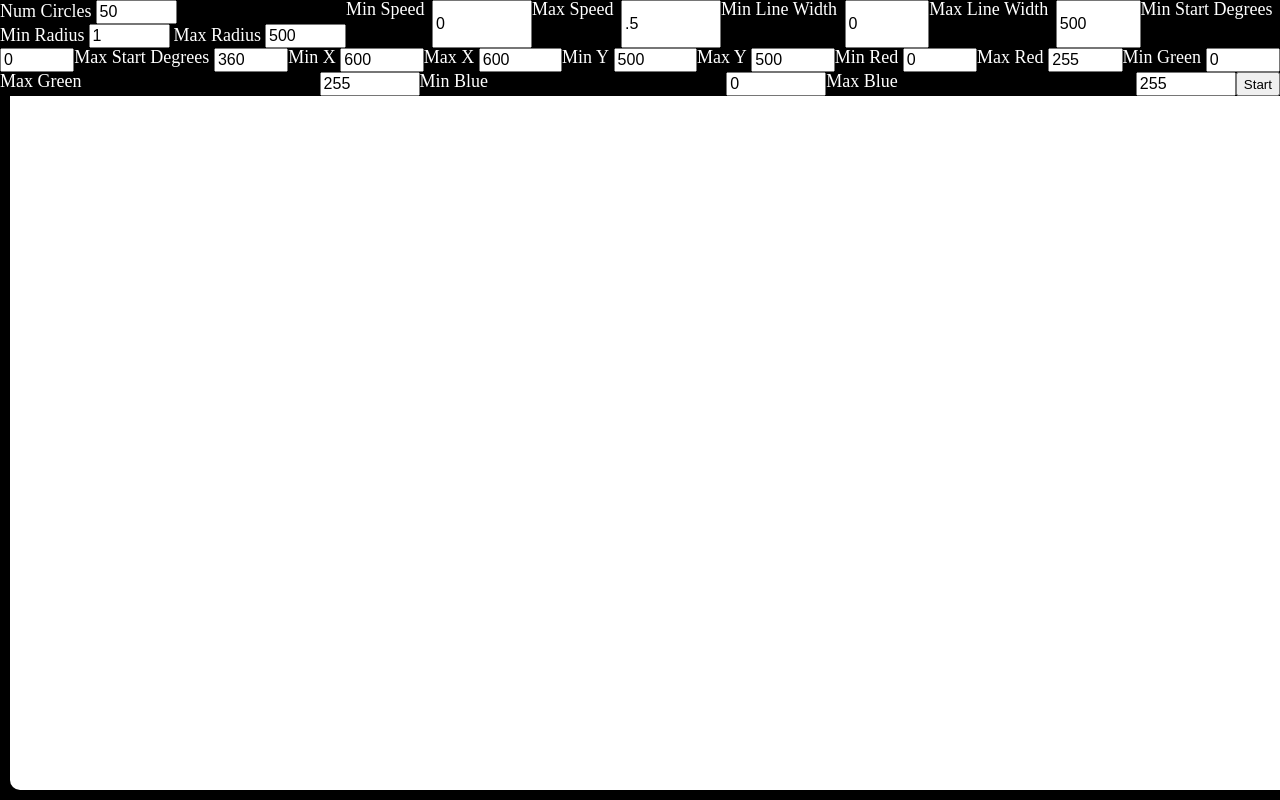
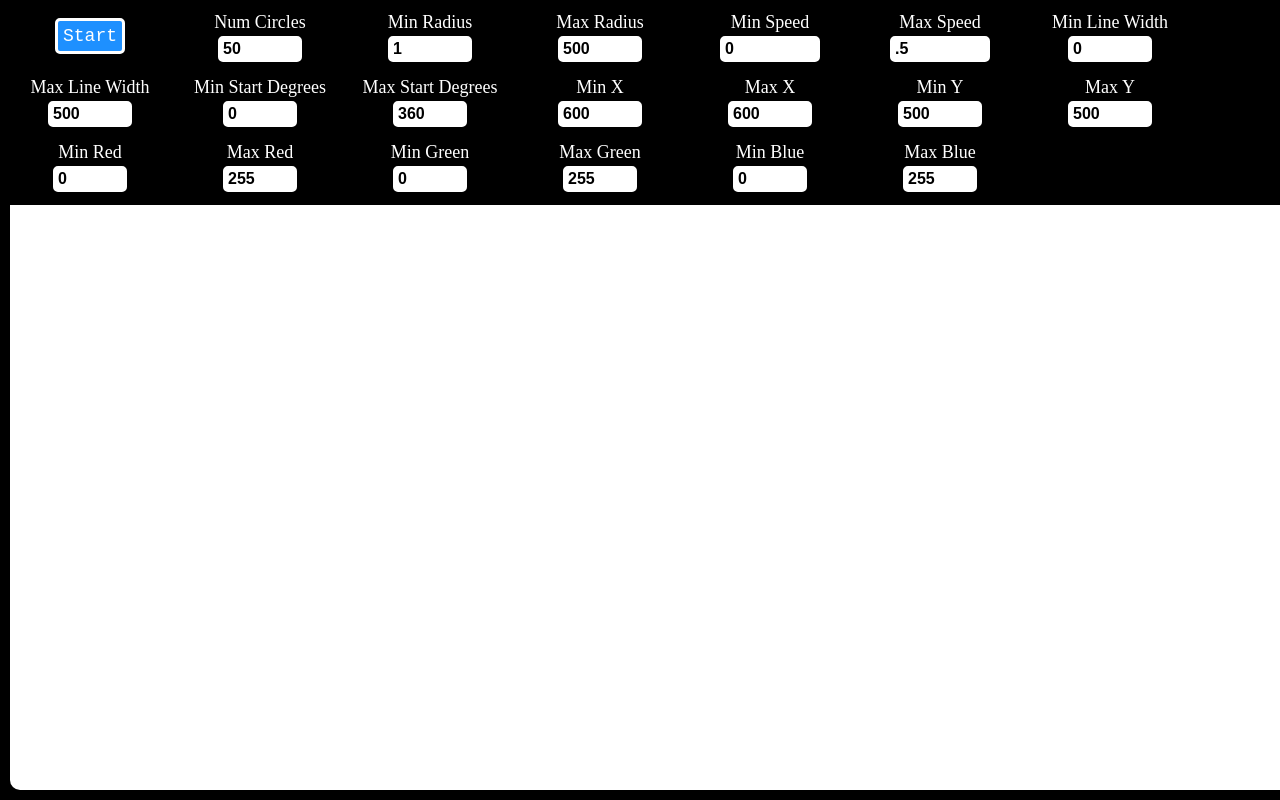
Before and after one commit to bix6/circles, a plain HTML site: page index.html in a window 1280 px wide. Shown: the top 800 px of the page. Drawn offline with Linux system fonts and the light colour scheme.

Commit message:
style controls and enable hiding

```diff
--- a/css/index.css
+++ b/css/index.css
@@ -11,33 +11,75 @@ html {
     width: 100vw;
     height: 100vh;
     display: flex;
-
     background-color: black;
 }
 
 form {
     color: white;
+    background-color: black;
     font-size: 1.6rem;
     position: fixed;
-    background-color: black;
+    top: 0;
+    left: 0;
+}
+
+ul {
     display: flex;
+    flex-direction: row;
     flex-wrap: wrap;
+    padding: .5rem;
+}
+
+li {
+    border-radius: 5px;
+    margin: 0rem;
+    padding: .8rem;
+    min-width: 170px;
 }
 
 label {
     font-family: serif;
     font-size: 1.8rem;
-    flex: 2 2 auto;
+    color: white;
+    display: block;
+    min-width: 150px;
+    text-align: center;
+    margin-bottom: .5rem;
+
 }
 
 input {
     font-size: 1.6rem;
-    flex: 1 1 auto;
+    font-weight: 600;
     max-width: 100px;
+    border: 3px solid white;
+    border-radius: 5px;
+    background-color: white;
+    color: black;
+    margin: 0 auto;
+    display: block;
 }
 
 button {
+    font-family: monospace;
+    font-size: 1.8rem;
+    color: white;
+    background-color: dodgerblue;
+    border: 3px solid white;
+    border-radius: 5px;
+    padding: .5rem;
+    display: block;
+    margin: .5rem auto;
+}
 
+#show-controls {
+    position: fixed;
+    top: 1rem;
+    left: 1rem;
+}
+
+.hidden {
+    display: none;
 }
 
 #canvas {
--- a/index.html
+++ b/index.html
@@ -11,62 +11,90 @@
 </head>
 <body>
 	<div class="container">
-        <form>
+        <button id="show-controls" onClick="showControls()">Show Controls</button>
+
+        <form id="controls">
             <ul>
+                <li>
+                    <button type="submit" onClick="init()">Start</button>
+                </li>
                 <li>
                     <label for="numCircles">Num Circles</label>
                     <input type="number" id="numCircles" name="numCircles" min="1" max="5000" value="50" />
                 </li>
-
                 <li>
                     <label for="minRadius">Min Radius</label>
                     <input type="number" id="minRadius" name="minRadius" min="1" max="5000" value="1" />
+                </li>
+                <li>
                     <label for="maxRadius">Max Radius</label>
                     <input type="number" id="maxRadius" name="maxRadius" min="1" max="5000" value="500" />
                 </li>
-            </ul>
-
+                <li>
                     <label for="minSpeed">Min Speed</label>
                     <input type="number" id="minSpeed" name="minSpeed" min="0" max="100" value="0" step=".01"/>
+                </li>
+                <li>
                     <label for="maxSpeed">Max Speed</label>
                     <input type="number" id="maxSpeed" name="maxSpeed" min="0" max="100" value=".5" step=".01" />
-
+                </li>
+                <li>
                     <label for="minLineWidth">Min Line Width</label>
                     <input type="number" id="minLineWidth" name="minLineWidth" min="0" max="5000" value="0" />
+                </li>
+                <li>
                     <label for="maxLineWidth">Max Line Width</label>
                     <input type="number" id="maxLineWidth" name="maxLineWidth" min="0" max="5000" value="500" />
-
+                </li>
+                <li>
                     <label for="minDegrees">Min Start Degrees</label>
                     <input type="number" id="minDegrees" name="minDegrees" min="0" max="360" value="0" />
+                </li>
+                <li>
                     <label for="maxDegrees">Max Start Degrees</label>
                     <input type="number" id="maxDegrees" name="maxDegrees" min="0" max="360" value="360" />
-
+                </li>
+                <li>
                     <label for="minX">Min X</label>
                     <input type="number" id="minX" name="minX" min="0" max="5000" value="600" />
+                </li>
+                <li>
                     <label for="maxX">Max X</label>
                     <input type="number" id="maxX" name="maxX" min="0" max="5000" value="600" />
-
+                </li>
+                <li>
                     <label for="minY">Min Y</label>
                     <input type="number" id="minY" name="minY" min="0" max="5000" value="500" />
+                </li>
+                <li>
                     <label for="maxY">Max Y</label>
                     <input type="number" id="maxY" name="maxY" min="0" max="5000" value="500" />
-
+                </li>
+                <li>
                     <label for="minRed">Min Red</label>
                     <input type="number" id="minRed" name="minRed" min="0" max="255" value="0" />
+                </li>
+                <li>
                     <label for="maxRed">Max Red</label>
                     <input type="number" id="maxRed" name="maxRed" min="0" max="255" value="255" />
-
+                </li>
+                <li>
                     <label for="minGreen">Min Green</label>
                     <input type="number" id="minGreen" name="minGreen" min="0" max="255" value="0" />
+                </li>
+                <li>
                     <label for="maxGreen">Max Green</label>
                     <input type="number" id="maxGreen" name="maxGreen" min="0" max="255" value="255" />
-
+                </li>
+                <li>
                     <label for="minBlue">Min Blue</label>
                     <input type="number" id="minBlue" name="minBlue" min="0" max="255" value="0" />
+                </li>
+                <li>
                     <label for="maxBlue">Max Blue</label>
                     <input type="number" id="maxBlue" name="maxBlue" min="0" max="255" value="255" />
-
-            <button type="submit" onClick="init()">Start</button>
+                </li>
+            </ul>
         </form>
 
         <!-- Default 300 x 150 -->
--- a/index.js
+++ b/index.js
@@ -202,6 +202,13 @@ function initCircles() {
     }
 
     console.log(global_circles);
+
+    // hide controls
+    document.getElementById("controls").classList.add("hidden");
+}
+
+function showControls() {
+    document.getElementById("controls").classList.remove("hidden");
 }
 
 // initialize everything, start drawing
```
Lines whose indentation alone changed are shown as unchanged.
